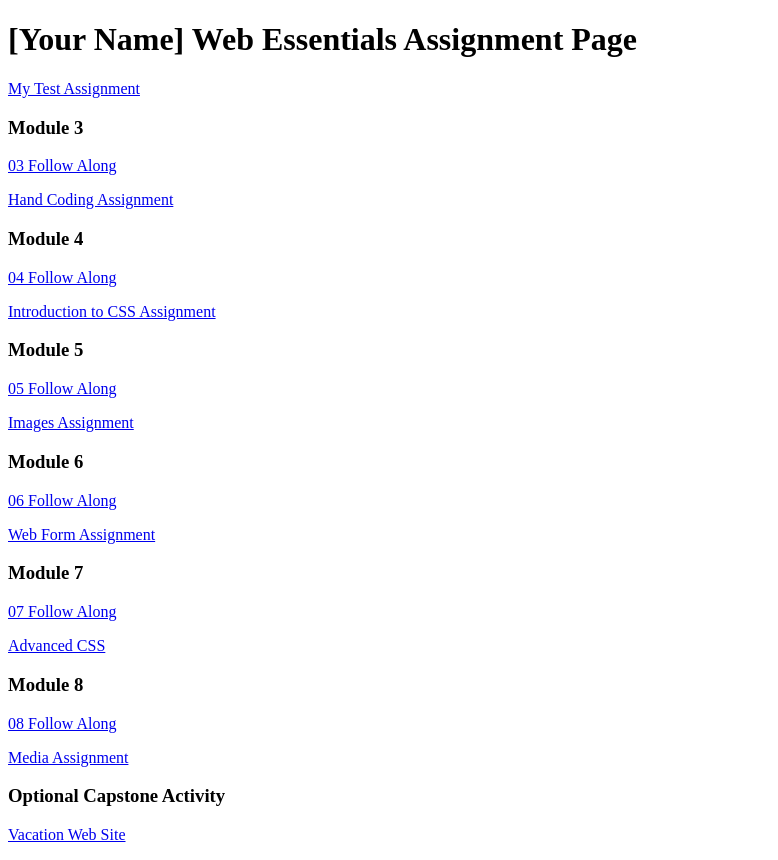
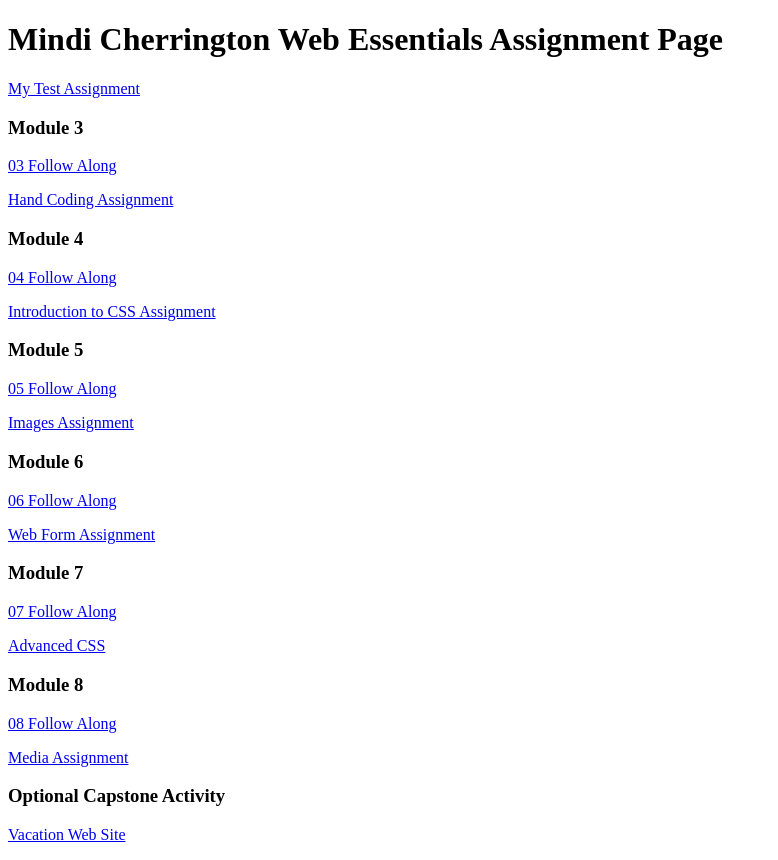
Before and after one commit to CherriM1n/dwdd1600, a plain HTML site: page index.html in a window 1280 px wide. Shown: the whole page, without its empty margins (0-778 px from the left). Drawn offline with Linux system fonts and the light colour scheme.

Commit message:
Added my name

```diff
--- a/index.html
+++ b/index.html
@@ -6,7 +6,7 @@
 		<title>dwdd 1600 assignment list page</title>
 	</head>
 	<body>
-		<h1>[Your Name] Web Essentials Assignment Page</h1>
+		<h1>Mindi Cherrington Web Essentials Assignment Page</h1>
 		<p><a href="01test">My Test Assignment</a></p>
 
 		<h3>Module 3</h3>
```
